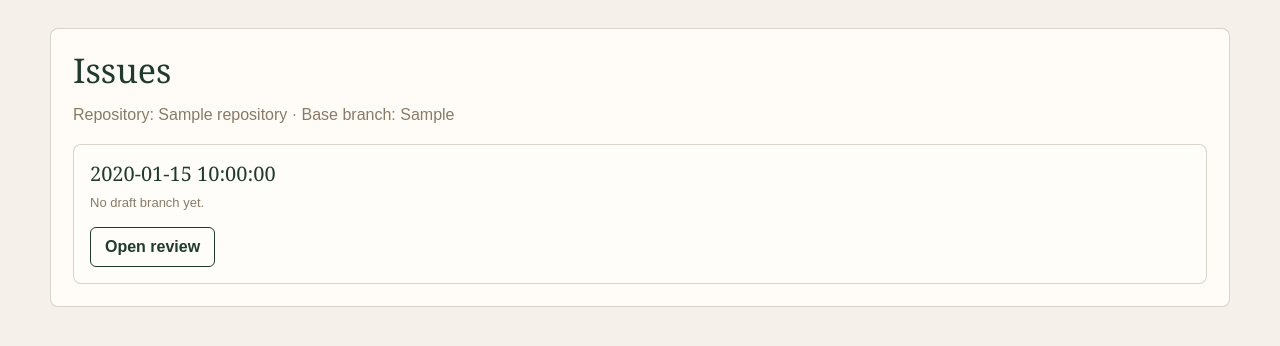
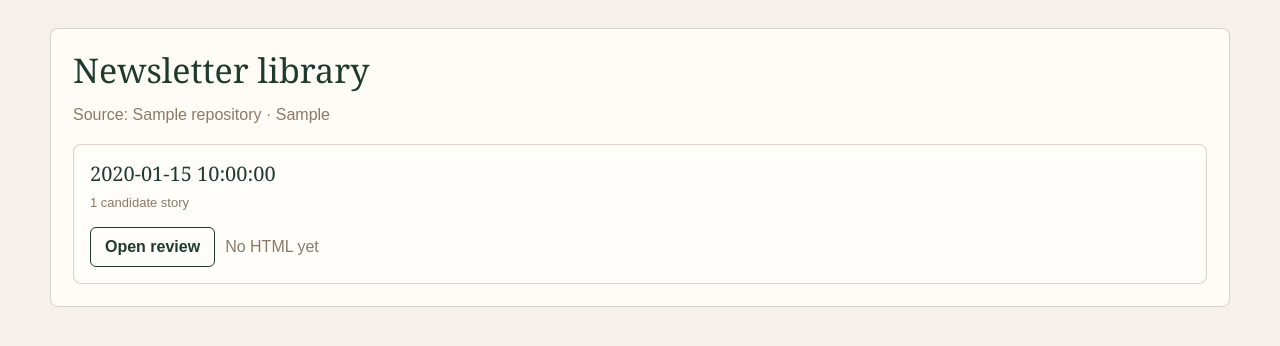
Before and after one commit to glen-byrne/legal-innovation-newsletter, a FastAPI app: template src/legal_innovator/dashboard/templates/index.html in a window 1280 px wide. Shown: the part 74-420 px from the top of the page. Run offline with FastAPI, Linux system fonts and the light colour scheme; the template is opened without the code that fills it: most values are stand-ins (such as "Sample title", 1, 10 or a date in 2020).

Commit message:
Add local dashboard HTML generation workflow

```diff
--- a/src/legal_innovator/dashboard/app.py
+++ b/src/legal_innovator/dashboard/app.py
@@ -3,8 +3,10 @@
 from __future__ import annotations
 
 import hmac
+import json
 import os
 from dataclasses import dataclass
+from datetime import datetime
 from hashlib import sha256
 from pathlib import Path
 from typing import Any
@@ -18,18 +20,24 @@ try:  # Dashboard dependencies are optional.
 except ImportError as exc:  # pragma: no cover - exercised only when optional deps are missing.
     raise RuntimeError('Install dashboard dependencies with: python -m pip install ".[dashboard]"') from exc
 
-from legal_innovator.dashboard.github import GitHubAPIError, GitHubClient, GitHubSettings, candidate_count
+from legal_innovator.archive import write_issue_outputs
+from legal_innovator.candidates import CandidateImportResult, load_candidate_file, rank_imported_clusters
+from legal_innovator.config import RunWindow, Settings, compute_run_window, load_settings
+from legal_innovator.dashboard.github import GitHubClient, GitHubSettings, candidate_count
 from legal_innovator.dashboard.selection import (
     build_editorial_selection_markdown,
     candidate_rows,
-    selected_story_ids,
     story_source_links,
     validate_selection_count,
 )
+from legal_innovator.models import Issue, RankedStory, ReviewShortlist
+from legal_innovator.rendering.html import render_html
+from legal_innovator.selection import parse_selected_cluster_ids, render_selection_markdown, select_stories
 
 
 COOKIE_NAME = "ili_dashboard_session"
 ISSUE_DATE_RE = __import__("re").compile(r"^\d{4}-\d{2}-\d{2}$")
+ISSUES_DIR = Path("issues")
 
 templates = Jinja2Templates(directory=str(Path(__file__).parent / "templates"))
 app = FastAPI(title="The Irish Legal Innovator Review Dashboard")
@@ -37,7 +45,7 @@ app = FastAPI(title="The Irish Legal Innovator Review Dashboard")
 
 @dataclass(frozen=True)
 class DashboardSettings:
-    github: GitHubSettings
+    github: GitHubSettings | None
     password: str | None
     secret_key: str
     allow_no_auth: bool = False
@@ -48,19 +56,18 @@ def load_dashboard_settings() -> DashboardSettings:
     load_dotenv()
     repository = os.getenv("DASHBOARD_GITHUB_REPOSITORY") or os.getenv("GITHUB_REPOSITORY")
     token = os.getenv("DASHBOARD_GITHUB_TOKEN") or os.getenv("GITHUB_TOKEN")
-    if not repository:
-        raise RuntimeError("Set DASHBOARD_GITHUB_REPOSITORY or GITHUB_REPOSITORY, for example glen-byrne/legal-innovation-newsletter.")
-    if not token:
-        raise RuntimeError("Set DASHBOARD_GITHUB_TOKEN or GITHUB_TOKEN with repository contents and workflow permissions.")
     password = os.getenv("DASHBOARD_PASSWORD")
-    secret_key = os.getenv("DASHBOARD_SECRET_KEY") or token[-32:]
-    return DashboardSettings(
-        github=GitHubSettings(
+    secret_key = os.getenv("DASHBOARD_SECRET_KEY") or (token[-32:] if token else "local-dashboard-secret")
+    github = None
+    if repository and token:
+        github = GitHubSettings(
             repository=repository,
             token=token,
             base_branch=os.getenv("DASHBOARD_BASE_BRANCH", os.getenv("GITHUB_BASE_BRANCH", "main")),
             workflow_file=os.getenv("DASHBOARD_WORKFLOW_FILE", "generate-newsletter.yml"),
-        ),
+        )
+    return DashboardSettings(
+        github=github,
         password=password,
         secret_key=secret_key,
         allow_no_auth=os.getenv("DASHBOARD_ALLOW_NO_AUTH", "false").lower() == "true",
@@ -138,19 +145,7 @@ async def index(request: Request, message: str | None = None):
     redirect = login_redirect(request, settings)
     if redirect:
         return redirect
-    client = GitHubClient(settings.github)
-    dates = await client.list_issue_dates()
-    rows = []
-    for issue_date in dates:
-        branch = f"newsletter/{issue_date}"
-        rows.append(
-            {
-                "date": issue_date,
-                "branch": branch,
-                "has_branch": await client.branch_exists(branch),
-                "url": f"/issues/{issue_date}",
-            }
-        )
+    rows = _local_issue_rows()
     return templates.TemplateResponse(
         request,
         "index.html",
@@ -158,8 +153,8 @@ async def index(request: Request, message: str | None = None):
             "request": request,
             "message": message,
             "dates": rows,
-            "repository": settings.github.repository,
-            "base_branch": settings.github.base_branch,
+            "repository": settings.github.repository if settings.github else "local files",
+            "base_branch": settings.github.base_branch if settings.github else "local workspace",
         },
     )
 
@@ -176,7 +171,7 @@ async def issue_detail(
     if redirect:
         return redirect
     _validate_issue_date(issue_date)
-    return await _render_issue(request, settings, issue_date, message=message, error=error)
+    return _render_issue(request, settings, issue_date, message=message, error=error)
 
 
 @app.post("/issues/{issue_date}/start")
@@ -185,6 +180,11 @@ async def start_draft(request: Request, issue_date: str):
     redirect = login_redirect(request, settings)
     if redirect:
         return redirect
+    if not settings.github:
+        return RedirectResponse(
+            url=f"/issues/{issue_date}?error=GitHub%20workflow%20controls%20need%20DASHBOARD_GITHUB_REPOSITORY%20and%20DASHBOARD_GITHUB_TOKEN",
+            status_code=303,
+        )
     _validate_issue_date(issue_date)
     client = GitHubClient(settings.github)
     await client.dispatch_workflow(settings.github.base_branch, _workflow_inputs(issue_date))
@@ -201,10 +201,12 @@ async def save_selection(request: Request, issue_date: str):
     if redirect:
         return redirect
     _validate_issue_date(issue_date)
+    if not settings.github:
+        return await save_local_selection(request, issue_date)
     client = GitHubClient(settings.github)
     branch = f"newsletter/{issue_date}"
     if not await client.branch_exists(branch):
-        return await _render_issue(request, settings, issue_date, error=f"Draft branch {branch} does not exist yet.")
+        return _render_issue(request, settings, issue_date, error=f"Draft branch {branch} does not exist yet.")
     shortlist, _ = await client.get_json(f"issues/{issue_date}/review_shortlist.json", branch)
     form = await request.form()
     selected_ids = [str(value) for value in form.getlist("selected")]
@@ -214,7 +216,7 @@ async def save_selection(request: Request, issue_date: str):
         int(shortlist.get("max_final_stories", 12)),
     )
     if error:
-        return await _render_issue(request, settings, issue_date, error=error, override_selected_ids=selected_ids)
+        return _render_issue(request, settings, issue_date, error=error, override_selected_ids=selected_ids)
     markdown = build_editorial_selection_markdown(shortlist, selected_ids)
     await client.put_text(
         f"issues/{issue_date}/editorial_selection.md",
@@ -231,7 +233,103 @@ async def save_selection(request: Request, issue_date: str):
     return RedirectResponse(url=f"/issues/{issue_date}?message={message.replace(' ', '%20')}", status_code=303)
 
 
-async def _render_issue(
+@app.post("/issues/{issue_date}/generate-html")
+async def generate_html(request: Request, issue_date: str):
+    settings = load_dashboard_settings()
+    redirect = login_redirect(request, settings)
+    if redirect:
+        return redirect
+    _validate_issue_date(issue_date)
+    form = await request.form()
+    selected_ids = [str(value) for value in form.getlist("selected")]
+    context = _local_issue_context(issue_date, override_selected_ids=selected_ids)
+    if context["error"]:
+        return _render_issue(request, settings, issue_date, error=context["error"], override_selected_ids=selected_ids)
+    shortlist = context["shortlist"]
+    if not shortlist:
+        return _render_issue(request, settings, issue_date, error="No candidate file was found.", override_selected_ids=selected_ids)
+    error = validate_selection_count(
+        selected_ids,
+        int(shortlist.min_final_stories),
+        int(shortlist.max_final_stories),
+    )
+    if error:
+        return _render_issue(request, settings, issue_date, error=error, override_selected_ids=selected_ids)
+    issue, review_shortlist = _build_local_issue(context, selected_ids)
+    issue_dir = _issue_dir(issue_date)
+    selection_markdown = render_selection_markdown(review_shortlist)
+    files = write_issue_outputs(
+        issue,
+        issue_dir,
+        qa_report_markdown=_local_qa_markdown(issue, context["import_result"]),
+        review_shortlist=review_shortlist,
+        selection_markdown=selection_markdown,
+    )
+    return RedirectResponse(
+        url=f"/issues/{issue_date}/html?message=Newsletter%20HTML%20generated%20at%20{files['html'].as_posix()}",
+        status_code=303,
+    )
+
+
+@app.get("/issues/{issue_date}/html", response_class=HTMLResponse)
+async def generated_html(request: Request, issue_date: str, message: str | None = None, error: str | None = None):
+    settings = load_dashboard_settings()
+    redirect = login_redirect(request, settings)
+    if redirect:
+        return redirect
+    _validate_issue_date(issue_date)
+    html_path = _issue_dir(issue_date) / "issue.html"
+    html_content = html_path.read_text(encoding="utf-8") if html_path.exists() else ""
+    return templates.TemplateResponse(
+        request,
+        "html_output.html",
+        {
+            "request": request,
+            "issue_date": issue_date,
+            "html_content": html_content,
+            "html_path": html_path,
+            "message": message,
+            "error": error if error else (None if html_content else "No generated HTML file exists yet."),
+        },
+    )
+
+
+async def save_local_selection(request: Request, issue_date: str):
+    form = await request.form()
+    selected_ids = [str(value) for value in form.getlist("selected")]
+    context = _local_issue_context(issue_date, override_selected_ids=selected_ids)
+    if context["error"]:
+        settings = load_dashboard_settings()
+        return _render_issue(request, settings, issue_date, error=context["error"], override_selected_ids=selected_ids)
+    shortlist = context["shortlist"]
+    if not shortlist:
+        settings = load_dashboard_settings()
+        return _render_issue(request, settings, issue_date, error="No candidate file was found.", override_selected_ids=selected_ids)
+    error = validate_selection_count(selected_ids, int(shortlist.min_final_stories), int(shortlist.max_final_stories))
+    if error:
+        settings = load_dashboard_settings()
+        return _render_issue(request, settings, issue_date, error=error, override_selected_ids=selected_ids)
+    updated_shortlist = shortlist.model_copy(update={"selected_cluster_ids": selected_ids})
+    _issue_dir(issue_date).mkdir(parents=True, exist_ok=True)
+    (_issue_dir(issue_date) / "editorial_selection.md").write_text(
+        render_selection_markdown(updated_shortlist),
+        encoding="utf-8",
+    )
+    action = str(form.get("action", "save"))
+    if action == "save_and_generate":
+        issue, review_shortlist = _build_local_issue(context, selected_ids)
+        write_issue_outputs(
+            issue,
+            _issue_dir(issue_date),
+            qa_report_markdown=_local_qa_markdown(issue, context["import_result"]),
+            review_shortlist=review_shortlist,
+            selection_markdown=render_selection_markdown(review_shortlist),
+        )
+        return RedirectResponse(url=f"/issues/{issue_date}/html?message=Newsletter%20HTML%20generated", status_code=303)
+    return RedirectResponse(url=f"/issues/{issue_date}?message=Selection%20saved", status_code=303)
+
+
+def _render_issue(
     request: Request,
     settings: DashboardSettings,
     issue_date: str,
@@ -240,25 +338,12 @@ async def _render_issue(
     error: str | None = None,
     override_selected_ids: list[str] | None = None,
 ) -> HTMLResponse:
-    client = GitHubClient(settings.github)
     branch = f"newsletter/{issue_date}"
-    has_branch = await client.branch_exists(branch)
-    candidate_data: dict[str, Any] | None = None
-    candidate_error = None
-    try:
-        candidate_data, _ = await client.get_json(f"issues/{issue_date}/candidates.json", settings.github.base_branch)
-    except (GitHubAPIError, ValueError) as exc:
-        candidate_error = str(exc)
-
-    shortlist: dict[str, Any] | None = None
-    shortlist_error = None
-    if has_branch:
-        try:
-            shortlist, _ = await client.get_json(f"issues/{issue_date}/review_shortlist.json", branch)
-        except (GitHubAPIError, ValueError) as exc:
-            shortlist_error = str(exc)
-
-    selected_ids = override_selected_ids or (selected_story_ids(shortlist) if shortlist else [])
+    context = _local_issue_context(issue_date, override_selected_ids=override_selected_ids)
+    candidate_data = context["candidate_data"]
+    shortlist = context["shortlist"]
+    selected_ids = context["selected_ids"]
+    html_exists = (_issue_dir(issue_date) / "issue.html").exists()
     return templates.TemplateResponse(
         request,
         "issue.html",
@@ -266,21 +351,196 @@ async def _render_issue(
             "request": request,
             "issue_date": issue_date,
             "branch": branch,
-            "has_branch": has_branch,
+            "has_branch": settings.github is not None,
             "candidate_count": candidate_count(candidate_data or {}),
             "candidate_rows": candidate_rows(candidate_data or {}),
-            "candidate_error": candidate_error,
+            "candidate_error": context["candidate_error"],
             "shortlist": shortlist,
-            "shortlist_error": shortlist_error,
+            "shortlist_error": context["error"],
             "selected_ids": set(selected_ids),
             "selected_count": len(selected_ids),
             "story_source_links": story_source_links,
             "message": message,
             "error": error,
-            "repository_url": settings.github.web_base_url,
-            "pull_request_url": f"{settings.github.web_base_url}/pulls?q=head%3A{branch}",
+            "repository_url": settings.github.web_base_url if settings.github else "",
+            "pull_request_url": f"{settings.github.web_base_url}/pulls?q=head%3A{branch}" if settings.github else "",
+            "html_exists": html_exists,
+            "html_url": f"/issues/{issue_date}/html",
         },
     )
+
+
+def _local_issue_rows() -> list[dict[str, Any]]:
+    if not ISSUES_DIR.exists():
+        return []
+    rows = []
+    for path in sorted((item for item in ISSUES_DIR.iterdir() if item.is_dir()), key=lambda item: item.name, reverse=True):
+        if not ISSUE_DATE_RE.match(path.name):
+            continue
+        candidate_path = path / "candidates.json"
+        issue_path = path / "issue.html"
+        selection_path = path / "editorial_selection.md"
+        rows.append(
+            {
+                "date": path.name,
+                "url": f"/issues/{path.name}",
+                "candidate_count": _candidate_count_from_path(candidate_path),
+                "has_html": issue_path.exists(),
+                "has_selection": selection_path.exists(),
+                "html_url": f"/issues/{path.name}/html",
+            }
+        )
+    return rows
+
+
+def _local_issue_context(issue_date: str, override_selected_ids: list[str] | None = None) -> dict[str, Any]:
+    issue_dir = _issue_dir(issue_date)
+    candidate_path = issue_dir / "candidates.json"
+    candidate_data: dict[str, Any] = {}
+    candidate_error = None
+    if not candidate_path.exists():
+        return {
+            "candidate_data": {},
+            "candidate_error": f"{candidate_path} does not exist.",
+            "shortlist": None,
+            "selected_ids": override_selected_ids or [],
+            "error": "No candidates.json file exists for this issue.",
+            "import_result": None,
+            "window": None,
+            "settings": None,
+        }
+    try:
+        candidate_data = json.loads(candidate_path.read_text(encoding="utf-8"))
+    except json.JSONDecodeError as exc:
+        candidate_error = f"Invalid candidates.json: {exc}"
+
+    settings = load_settings().model_copy(update={"dry_run_no_ai": True})
+    window = compute_run_window(settings, issue_date)
+    try:
+        imported = load_candidate_file(candidate_path, window)
+    except Exception as exc:  # noqa: BLE001
+        return {
+            "candidate_data": candidate_data,
+            "candidate_error": candidate_error,
+            "shortlist": None,
+            "selected_ids": override_selected_ids or [],
+            "error": f"Candidate import failed: {exc}",
+            "import_result": None,
+            "window": window,
+            "settings": settings,
+        }
+    review_stories = rank_imported_clusters(imported.clusters, window, settings)[: settings.max_review_stories]
+    selection_path = issue_dir / "editorial_selection.md"
+    selected_ids = override_selected_ids
+    if selected_ids is None:
+        selected_ids = parse_selected_cluster_ids(selection_path)
+    if not selected_ids:
+        selected_ids = imported.default_selected_cluster_ids[: settings.max_final_stories]
+    if not selected_ids:
+        selected_ids = [story.cluster_id for story in review_stories[: settings.max_final_stories]]
+    shortlist = ReviewShortlist(
+        newsletter_name=settings.newsletter_name,
+        run_date=window.issue_date,
+        generated_at=datetime.now(window.run_at.tzinfo),
+        window_start=window.start_at.date(),
+        window_end=window.end_at.date(),
+        min_final_stories=settings.min_final_stories,
+        max_final_stories=settings.max_final_stories,
+        selected_cluster_ids=selected_ids,
+        stories=review_stories,
+    )
+    return {
+        "candidate_data": candidate_data,
+        "candidate_error": candidate_error,
+        "shortlist": shortlist,
+        "selected_ids": selected_ids,
+        "error": None,
+        "import_result": imported,
+        "window": window,
+        "settings": settings,
+    }
+
+
+def _build_local_issue(context: dict[str, Any], selected_ids: list[str]) -> tuple[Issue, ReviewShortlist]:
+    shortlist: ReviewShortlist = context["shortlist"]
+    imported: CandidateImportResult = context["import_result"]
+    window: RunWindow = context["window"]
+    settings: Settings = context["settings"]
+    selected_stories = select_stories(shortlist.stories, selected_ids)
+    _apply_candidate_editorial_text(selected_stories, imported)
+    issue = Issue(
+        newsletter_name=settings.newsletter_name,
+        run_date=window.issue_date,
+        generated_at=datetime.now(window.run_at.tzinfo),
+        window_start=window.start_at.date(),
+        window_end=window.end_at.date(),
+        intro=_local_intro(selected_stories),
+        stories=selected_stories,
+        warnings=[],
+    )
+    review_shortlist = shortlist.model_copy(update={"selected_cluster_ids": [story.cluster_id for story in selected_stories]})
+    return issue, review_shortlist
+
+
+def _apply_candidate_editorial_text(stories: list[RankedStory], imported: CandidateImportResult) -> None:
+    candidates = {candidate.id: candidate for candidate in imported.candidates}
+    for story in stories:
+        candidate = candidates.get(story.cluster_id)
+        if not candidate:
+            continue
+        story.summary = candidate.factual_basis
+        story.why_it_matters = candidate.legal_sector_relevance_note
+
+
+def _local_intro(stories: list[RankedStory]) -> str:
+    if not stories:
+        return "No stories were selected for this issue."
+    ireland_count = sum(1 for story in stories if "ireland" in " ".join(story.source_names).lower() or ".ie" in str(story.canonical_url))
+    if ireland_count:
+        return (
+            "This issue highlights recent legal innovation developments with particular Irish relevance, "
+            "alongside selected UK, EU, and global items that may affect legal-service delivery, legal operations, courts, and professional practice."
+        )
+    return (
+        "This issue highlights recent legal innovation developments from the past fortnight, "
+        "focusing on items that may affect legal-service delivery, legal operations, courts, and professional practice."
+    )
+
+
+def _local_qa_markdown(issue: Issue, imported: CandidateImportResult | None) -> str:
+    lines = [
+        f"# QA report: {issue.run_date.isoformat()}",
+        "",
+        "**Status:** Generated locally from Codex candidate research and dashboard editorial selection.",
+        "",
+        "## Checklist",
+        f"- [{'x' if 8 <= len(issue.stories) <= 12 else ' '}] issue contains 8-12 selected stories",
+        "- [x] every rendered story has at least one source link",
+        "- [x] visible scoring is not included",
+        "- [x] disclaimer is included",
+        "",
+        "## Notes",
+        "- This local dashboard generation does not send email and does not create beehiiv drafts.",
+        "- Story summaries use the factual basis supplied in `candidates.json`.",
+        "- Why-it-matters lines use the legal-sector relevance notes supplied in `candidates.json`.",
+    ]
+    if imported and imported.errors:
+        lines.extend(["", "## Candidate import warnings"])
+        lines.extend(f"- {error.message}" for error in imported.errors)
+    return "\n".join(lines) + "\n"
+
+
+def _candidate_count_from_path(path: Path) -> int:
+    if not path.exists():
+        return 0
+    try:
+        return candidate_count(json.loads(path.read_text(encoding="utf-8")))
+    except json.JSONDecodeError:
+        return 0
+
+
+def _issue_dir(issue_date: str) -> Path:
+    return ISSUES_DIR / issue_date
 
 
 def _workflow_inputs(issue_date: str) -> dict[str, str]:
--- a/src/legal_innovator/dashboard/templates/index.html
+++ b/src/legal_innovator/dashboard/templates/index.html
@@ -1,27 +1,34 @@
 {% extends "base.html" %}
 
-{% block title %}Issues - The Irish Legal Innovator{% endblock %}
+{% block title %}Newsletter library - The Irish Legal Innovator{% endblock %}
 
 {% block content %}
 <section class="panel">
-  <h1 class="page-title">Issues</h1>
-  <p class="muted">Repository: {{ repository }} · Base branch: {{ base_branch }}</p>
+  <h1 class="page-title">Newsletter library</h1>
+  <p class="muted">Source: {{ repository }} · {{ base_branch }}</p>
   {% if not dates %}
-    <p>No issue folders were found on the base branch.</p>
+    <p>No issue folders were found. Ask Codex to gather candidate stories first, then refresh this page.</p>
   {% endif %}
   <div class="grid">
     {% for row in dates %}
     <article class="card">
       <h2 class="story-title">{{ row.date }}</h2>
       <p class="meta">
-        {% if row.has_branch %}
-          Draft branch exists: <code>{{ row.branch }}</code>
-        {% else %}
-          No draft branch yet.
+        {{ row.candidate_count }} candidate stor{% if row.candidate_count == 1 %}y{% else %}ies{% endif %}
+        {% if row.has_selection %}
+          · selection saved
+        {% endif %}
+        {% if row.has_html %}
+          · HTML generated
         {% endif %}
       </p>
-      <p style="margin:14px 0 0;">
+      <p style="margin:14px 0 0; display:flex; gap:10px; flex-wrap:wrap;">
         <a class="button secondary" href="{{ row.url }}">Open review</a>
+        {% if row.has_html %}
+          <a class="button secondary" href="{{ row.html_url }}">Open HTML</a>
+        {% else %}
+          <span class="muted" style="align-self:center;">No HTML yet</span>
+        {% endif %}
       </p>
     </article>
     {% endfor %}
```
Also changed, not shown: src/legal_innovator/dashboard/selection.py (+19 -6 lines), src/legal_innovator/dashboard/templates/html_output.html (added, +41 -0 lines), src/legal_innovator/dashboard/templates/issue.html (+13 -23 lines), tests/test_dashboard.py (+52 -0 lines).
